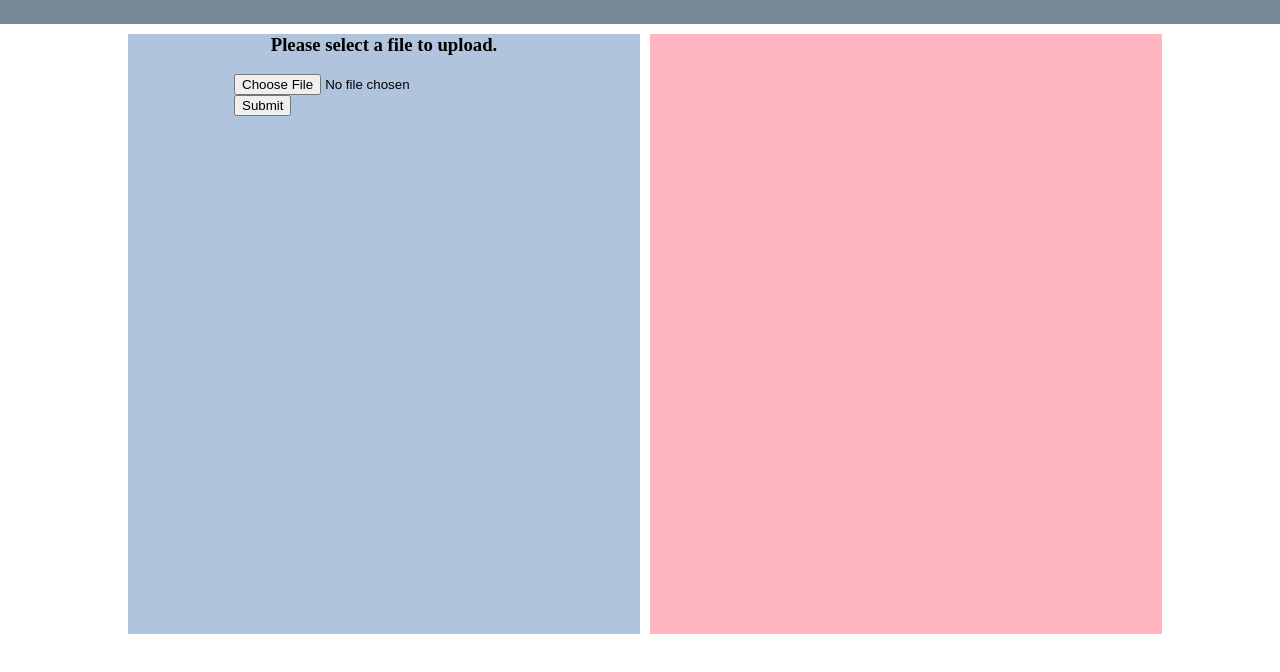
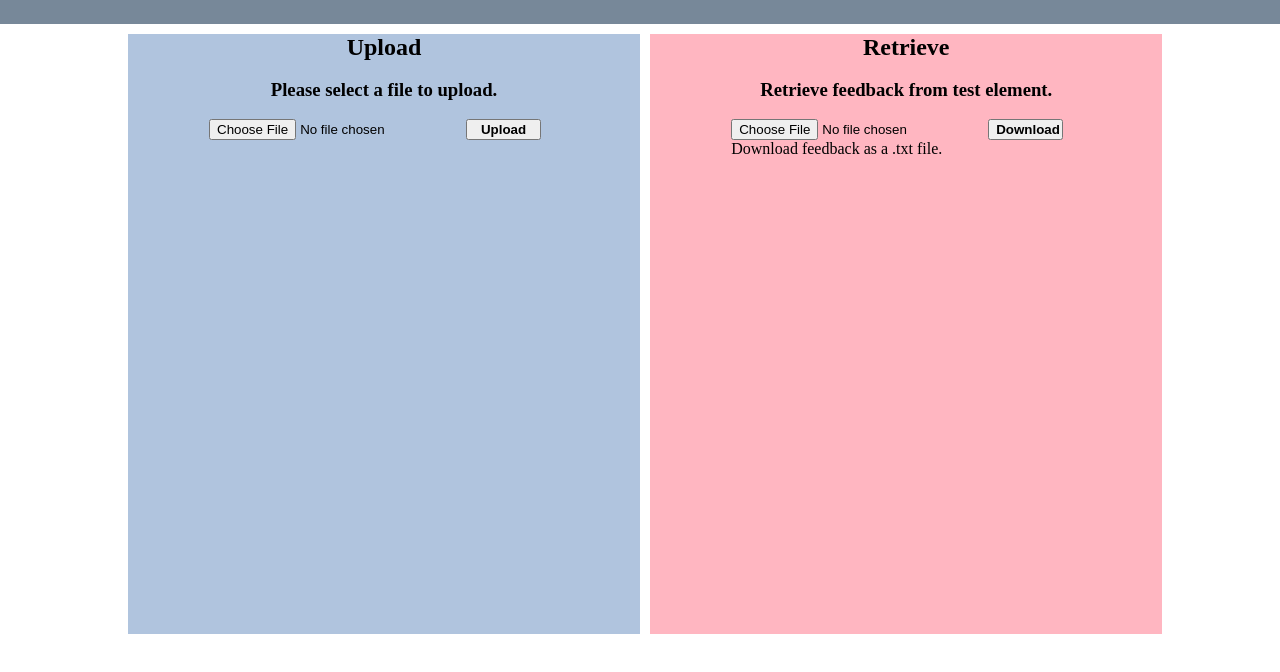
Before and after one commit to briannagerads/409prototype, a plain HTML site: page index.html in a window 1280 px wide. Shown: the part 76-748 px from the top of the page. Drawn offline with Linux system fonts and the light colour scheme.

Commit message:
Minor changes made to styling and added second div content.

```diff
--- a/index.html
+++ b/index.html
@@ -14,15 +14,26 @@
 
 <section>
     <div id="left">
+        <h2 align="center">Upload</h2>
+        <br>
         <h3 align="center">Please select a file to upload.</h3>
         <br>
         <form >
             <input type="file" name="file" accept=".obj">
-            <button>Submit</button>
+            <button>Upload</button>
         </form>
     </div>
 
-    <div id="right"></div>
+    <div id="right"> <h2 align="center">Retrieve</h2>
+        <br>
+        <h3 align="center">Retrieve feedback from test element.</h3>
+        <br>
+        <form >
+            <input type="file" name="file" accept=".obj">
+            <button>Download</button>
+            <p>Download feedback as a .txt file.</p>
+        </form>
+    </div>
 </section>
 
 </body>
--- a/projectCSS.css
+++ b/projectCSS.css
@@ -30,5 +30,9 @@ div#right {
 }
 form {
     margin: 0 auto;
-    width:300px;
+    width:350px;
 }
+button {
+    width: 75px;
+    font-weight: bold;
+}
```
